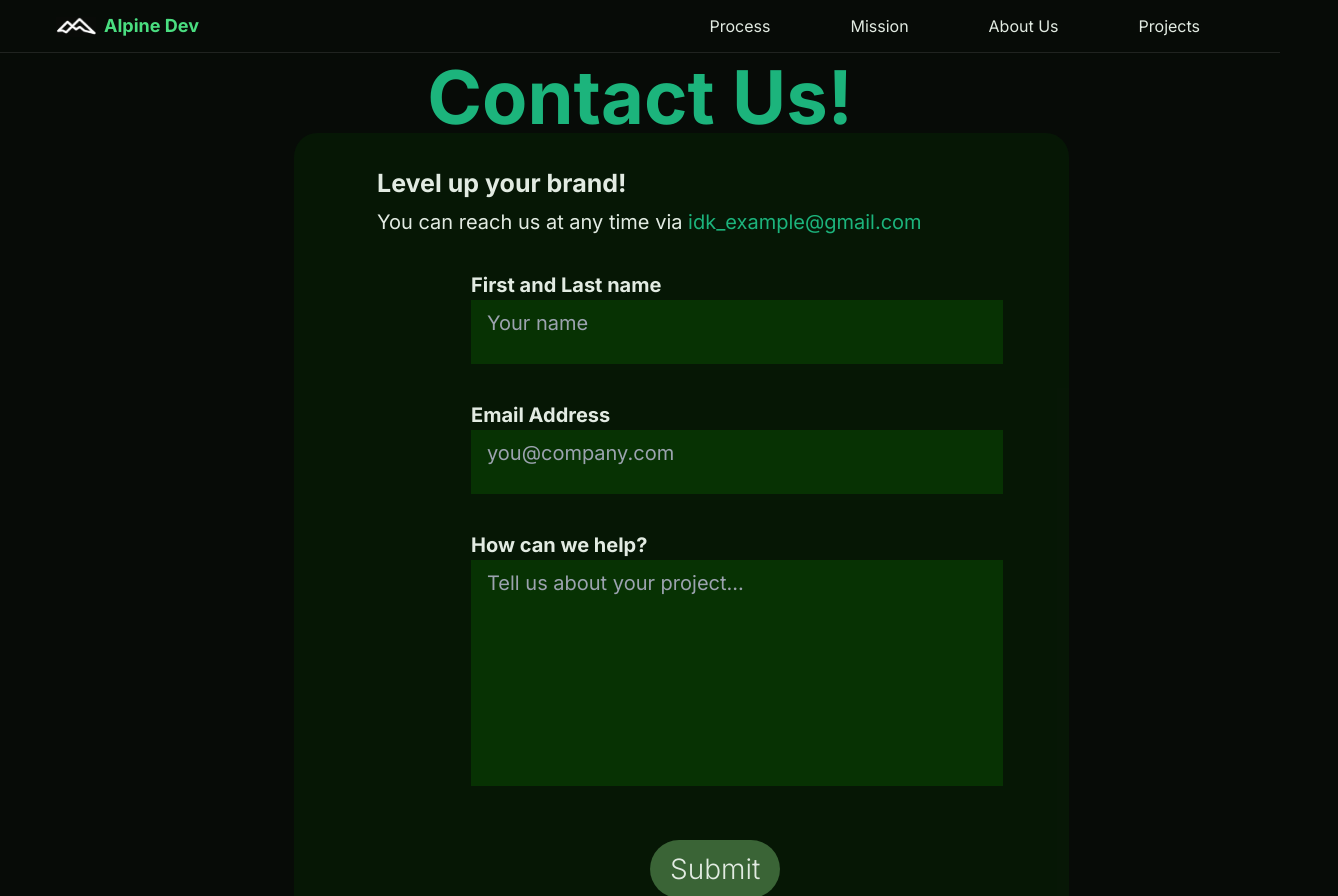
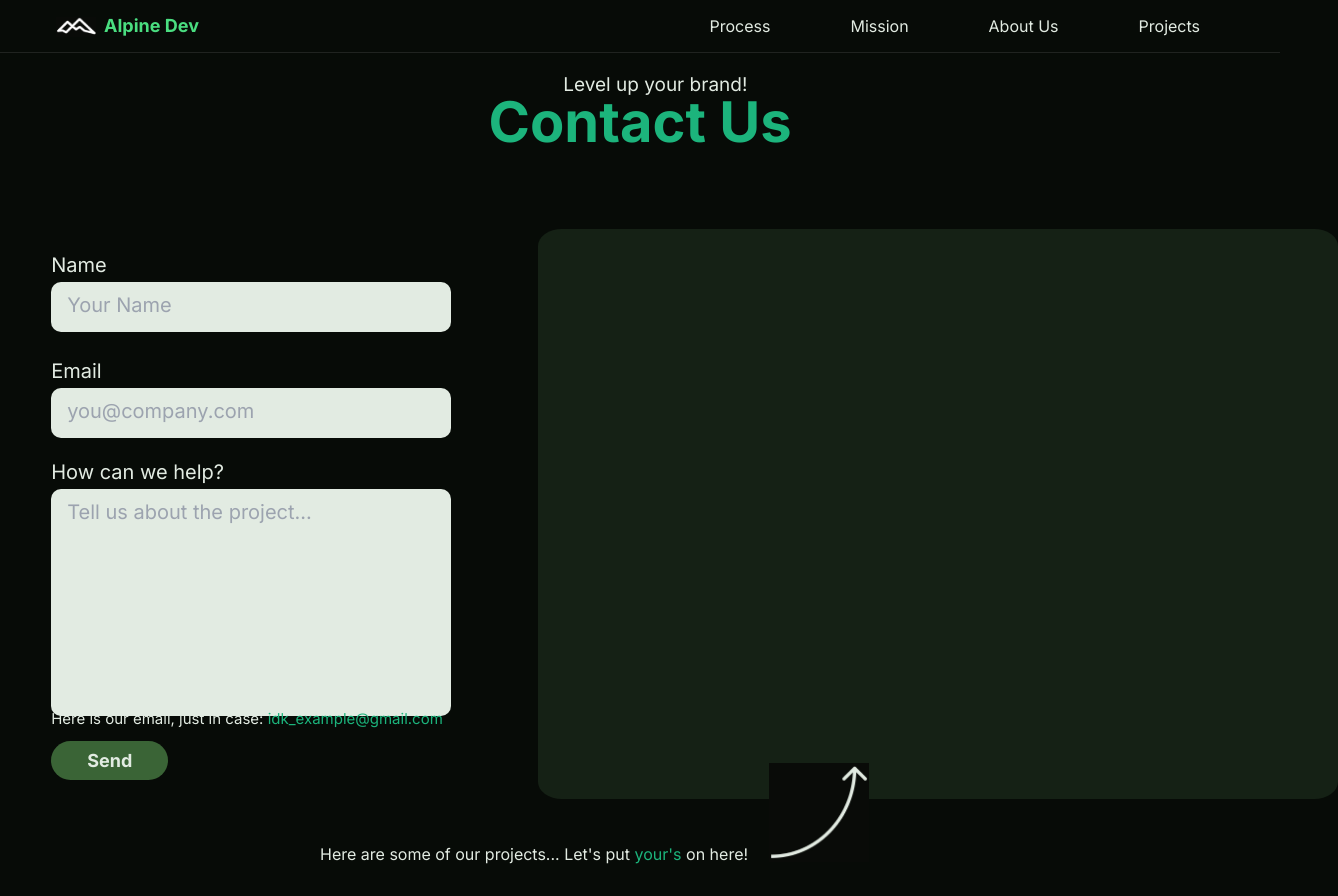
Before and after one commit to SaiChittella/Alpine_Dev_Website, a Next.js app: page /contact in a window 1280 px wide. Shown: the top 896 px of the page, 1338 px wide, since content can reach past the window. Built offline with nearby package versions, Linux system fonts and the light colour scheme.

Commit message:
Updated Contact Us Page

```diff
--- a/src/app/contact/page.tsx
+++ b/src/app/contact/page.tsx
@@ -1,12 +1,13 @@
 "use client";
 import Textbox from "@/components/Textbox";
-import Link from "next/link";
+import { validateHeaderValue } from "http";
 import React, { useState } from "react";
 
 export default function ContactUs() {
 	const [name, setName] = useState("");
 	const [email, setEmail] = useState("");
 	const [message, setMessage] = useState("");
+	const arrow = "/imgs/arrow.png";
 
 	const handleNameChange = (e: React.ChangeEvent<HTMLTextAreaElement>) => {
 		setName(e.target.value);
@@ -21,99 +22,130 @@ export default function ContactUs() {
 	};
 
 	const handleSubmit = () => {
-        // We will need to change this; this is just a placeholder for right now, we need to make it so that it takes all this data and then sends it to like our email or something
+		// We will need to change this; this is just a placeholder for right now, we need to make it so that it takes all this data and then sends it to like our email or something
 		console.log("Submitted!", name, email, message);
 	};
 
 	return (
 		<div>
-			<div>
+			<div className="max-w-full text-center">
 				<p
-					className="max-w-full text-center font-bold"
+					style={{
+						position: "absolute",
+						top: "calc(100vh / 11.3)",
+						left: "44%",
+						fontSize: "19px",
+					}}
+				>
+					Level up your brand!
+				</p>
+				<p
+					className="font-bold"
 					style={{
 						color: "#1CB47C",
-						fontSize: "74px",
+						fontSize: "56px",
 						position: "absolute",
-						top: "calc(100vh / 19)",
+						top: "calc(100vh / 10)",
 						left: "50%",
 						transform: "translateX(-50%)",
 					}}
 				>
-					Contact Us!
+					Contact Us
 				</p>
 			</div>
-
 			<div
-				className="absolute bg-[#0a5c0228]"
+				className="absolute bg-[#152115]"
 				style={{
-					width: "775px",
-					height: "792px",
-					top: "calc(100vh / 6)",
-					left: "23%",
+					width: "800px",
+					height: "570px",
+					top: "calc(100vh / 3.5)",
+					left: "42%",
 					borderRadius: "3%",
 				}}
 			/>
-
+			<Textbox
+				divTop="calc(100vh / 3.2)"
+				divLeft="4%"
+				inputText="Name"
+				placeHolder="Your Name"
+				inputWidth="400px"
+				inputHeight="50px"
+				value={name}
+				onChange={handleNameChange}
+			/>
+			<Textbox
+				divTop="calc(100vh / 2.25)"
+				divLeft="4%"
+				inputText="Email"
+				placeHolder="you@company.com"
+				inputWidth="400px"
+				inputHeight="50px"
+				value={email}
+				onChange={handleEmailChange}
+			/>
+			<Textbox
+				divTop="calc(100vh / 1.75)"
+				divLeft="4%"
+				inputText="How can we help?"
+				placeHolder="Tell us about the project..."
+				inputWidth="400px"
+				inputHeight="227px"
+				value={message}
+				onChange={handleMessageChange}
+			/>
 			<div
 				style={{
 					position: "absolute",
-					top: "165px",
-					left: "377px",
+					top: "calc(100vh / 1.13)",
+					left: "4%",
+					fontSize: "15px",
 				}}
 			>
-				<p className="font-bold" style={{ fontSize: "25px" }}>
-					Level up your brand!
-				</p>
-				<p className="py-1" style={{ fontSize: "20px" }}>
-					You can reach us at any time via{" "}
+				<p>
+					Here is our email, just in case:{" "}
 					<span className="text-[#1CB47C]">
 						idk_example@gmail.com
 					</span>
 				</p>
 			</div>
-
-			<Textbox
-				divTop="270px"
-				divLeft="471px"
-				inputText="First and Last name"
-				placeHolder="Your name"
-				inputWidth="532px"
-				inputHeight="64px"
-				value={name}
-				onChange={handleNameChange}
-			/>
-			<Textbox
-				divTop="400px"
-				divLeft="471px"
-				inputText="Email Address"
-				placeHolder="you@company.com"
-				inputWidth="532px"
-				inputHeight="64px"
-				value={email}
-				onChange={handleEmailChange}
-			/>
-			<Textbox
-				divTop="530px"
-				divLeft="471px"
-				inputText="How can we help?"
-				placeHolder="Tell us about your project..."
-				inputWidth="532px"
-				inputHeight="226px"
-				value={message}
-				onChange={handleMessageChange}
-			/>
-
 			<button
-				className="py-2 px-5 bg-[#3A6436] rounded-full text-H4 font-light"
+				className="py-1.5 px-9 bg-[#3A6436] rounded-full text-H4 font-bold"
 				onClick={handleSubmit}
 				style={{
 					position: "absolute",
-					top: "840px",
-					left: "650px",
+					top: "calc(100vh / 1.08)",
+					left: "4%",
+					fontSize: "18px",
 				}}
 			>
-				Submit
+				Send
 			</button>
+
+			<div
+				className="pb-5"
+				style={{
+					position: "absolute",
+					top: "calc(100vh / 0.95)",
+					left: "25%",
+					fontSize: "16px",
+				}}
+			>
+				<p>
+					Here are some of our projects... Let's put{" "}
+					<span className="text-[#1CB47C]">your's</span> on here!
+				</p>
+				<img
+					src={arrow}
+					alt=""
+					height="100px"
+					width="100px"
+					style={{
+						position: "absolute",
+						left: "105%",
+						top: "-180%",
+					}}
+				/>
+			</div>
 		</div>
 	);
 }
--- a/src/components/Textbox.tsx
+++ b/src/components/Textbox.tsx
@@ -1,53 +1,3 @@
-// interface TextboxProps {
-// 	divTop: string;
-// 	divLeft: string;
-// 	inputText: string;
-// 	inputType: string;
-// 	placeHolder: string;
-// 	inputWidth: string;
-// 	inputHeight: string;
-// }
-
-// const Textbox: React.FC<TextboxProps> = ({
-// 	divTop,
-// 	divLeft,
-// 	inputText,
-// 	inputType,
-// 	placeHolder,
-// 	inputWidth,
-// 	inputHeight,
-// }) => {
-// 	return (
-// 		<div className="textbox">
-// 			<div
-// 				style={{
-// 					position: "absolute",
-// 					top: divTop,
-// 					left: divLeft,
-// 					fontSize: "20px",
-// 				}}
-// 			>
-// 				<p className="font-bold">{inputText}</p>
-// 				<div>
-// 					<input
-// 						type={inputType}
-// 						placeholder={placeHolder}
-// 						className="absolute bg-[#0a5c0264] text-white px-4 py-2"
-// 						style={{
-// 							width: inputWidth,
-// 							height: inputHeight,
-// 							top: "calc(100vh / 25)",
-// 							wordWrap: "break-word",
-// 						}}
-// 					/>
-// 				</div>
-// 			</div>
-// 		</div>
-// 	);
-// };
-
-// export default Textbox;
-
 import React from "react";
 
 interface TextboxProps {
@@ -83,14 +33,15 @@ const Textbox: React.FC<TextboxProps> = ({
 				flexDirection: "column",
 			}}
 		>
-			<p className="font-bold">{inputText}</p>
-			<div style={{ position: "relative" }}>
+			<p>{inputText}</p>
+			<div className="py-0.5" style={{ position: "relative" }}>
 				<textarea
 					placeholder={placeHolder}
-					className="bg-[#0a5c0264] text-white px-4 py-2 resize-none"
+					className="bg-[#E2EBE2] text-black px-4 py-2 resize-none"
 					style={{
 						width: inputWidth,
 						height: inputHeight,
+						borderRadius: "10px",
 					}}
 					value={value}
 					onChange={onChange}
```
Also changed, not shown: public/imgs/arrow.png (added).
